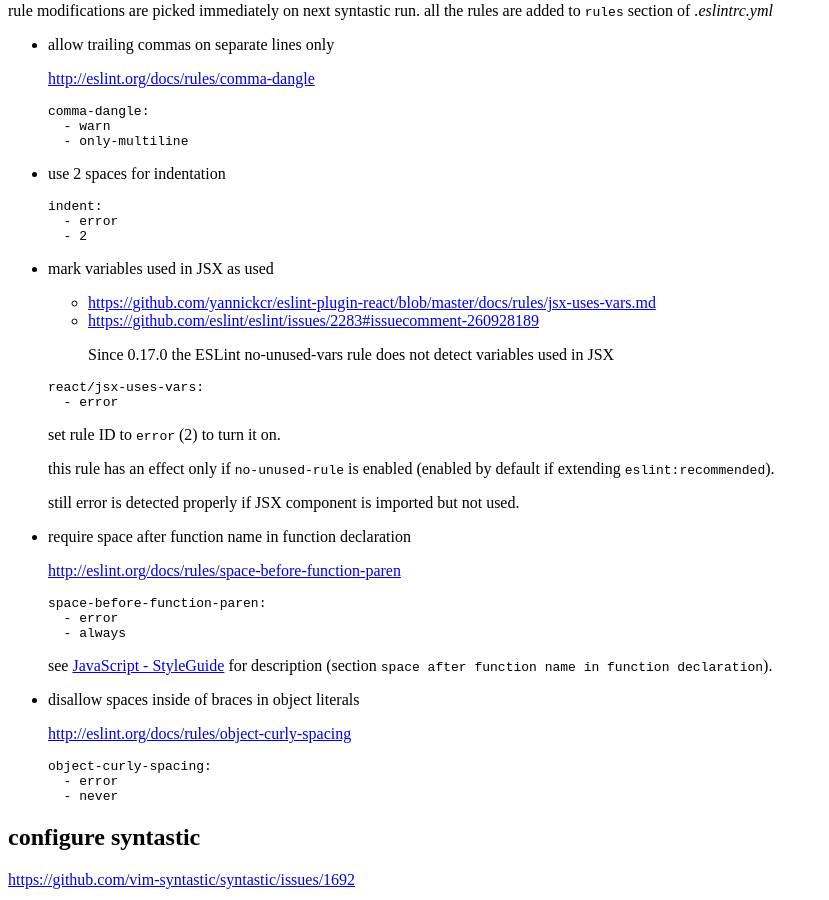
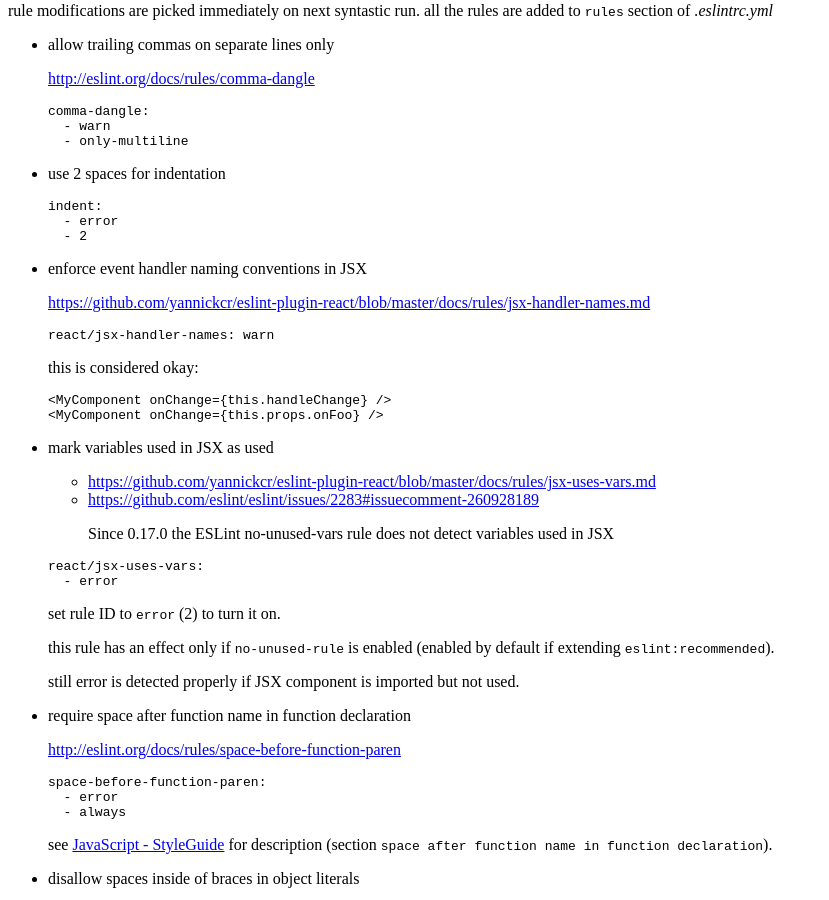
Before and after one commit to tap349/tap349.github.io, a Jekyll site: the page built from _posts/2017-06-10-javascript-eslint.md, in a window 1280 px wide and 900 px high, scrolled down 1122 px. Shown: the whole window, without its empty margins (0-829 px from the left). Built offline with Jekyll 4.4.1, drawn with Linux system fonts in a browser that asks for light colours.

Commit message:
update 2017-06-13_15:28:46

````diff
--- a/_posts/2017-06-10-javascript-eslint.md
+++ b/_posts/2017-06-10-javascript-eslint.md
@@ -97,6 +97,21 @@ all the rules are added to `rules` section of _.eslintrc.yml_
     - 2
   ```
 
+- enforce event handler naming conventions in JSX
+
+  <https://github.com/yannickcr/eslint-plugin-react/blob/master/docs/rules/jsx-handler-names.md>
+
+  ```yaml
+  react/jsx-handler-names: warn
+  ```
+
+  this is considered okay:
+
+  ```javascript
+  <MyComponent onChange={this.handleChange} />
+  <MyComponent onChange={this.props.onFoo} />
+  ```
+
 - mark variables used in JSX as used
 
   - <https://github.com/yannickcr/eslint-plugin-react/blob/master/docs/rules/jsx-uses-vars.md>
````
